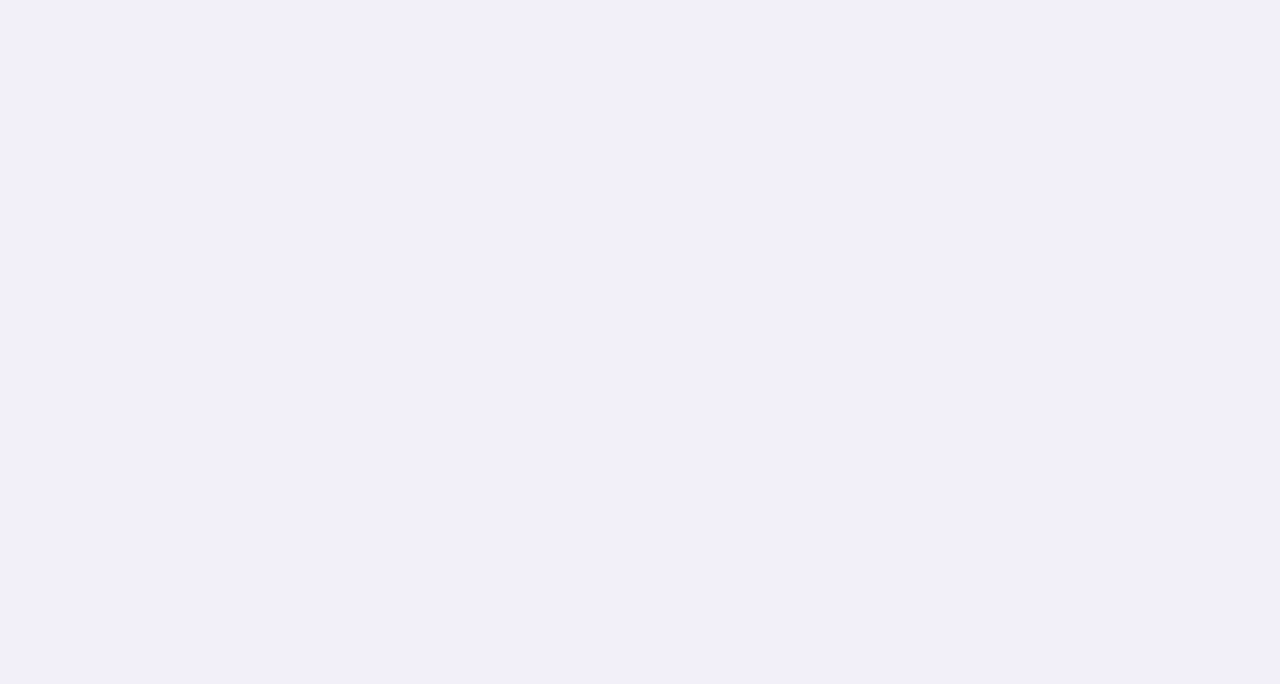
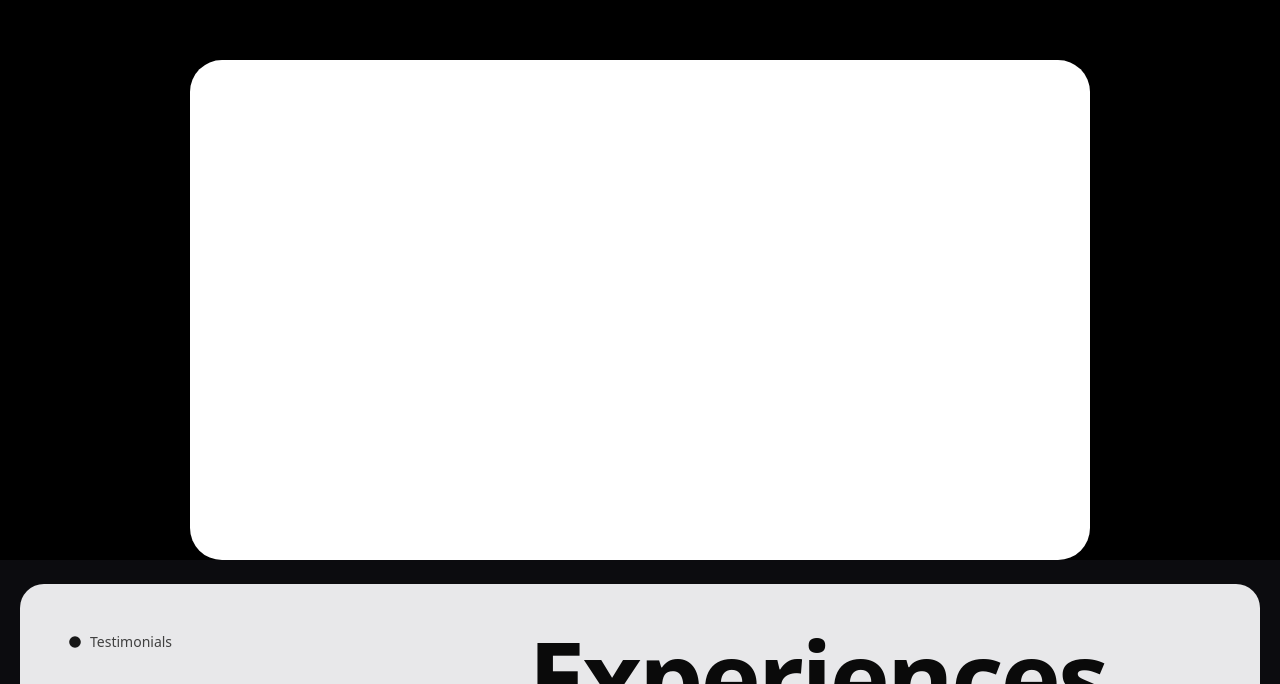
Before and after one commit to hyZenith/SyraSys, a Next.js app: page / in a window 1280 px wide. Shown: the part 11316-12000 px from the top of the page. Built offline with nearby package versions, Linux system fonts and the light colour scheme.

Commit message:
update app.tsx

```diff
--- a/app/page.tsx
+++ b/app/page.tsx
@@ -5,6 +5,7 @@ import LatestCases from "@/pages/latestCases";
 import Portfolio from "@/pages/Portfolio";
 import Pricing from "@/pages/Pricing";
 import Services from "@/pages/Services";
+import Testimonials from "@/pages/Testimonials";
 
 export default function Home() {
   return (
@@ -14,6 +15,7 @@ export default function Home() {
       <Pricing />
       <AboutUs />
       <Portfolio />
+      <Testimonials />
       <LatestCases />
       <Footer />
     </>
```
